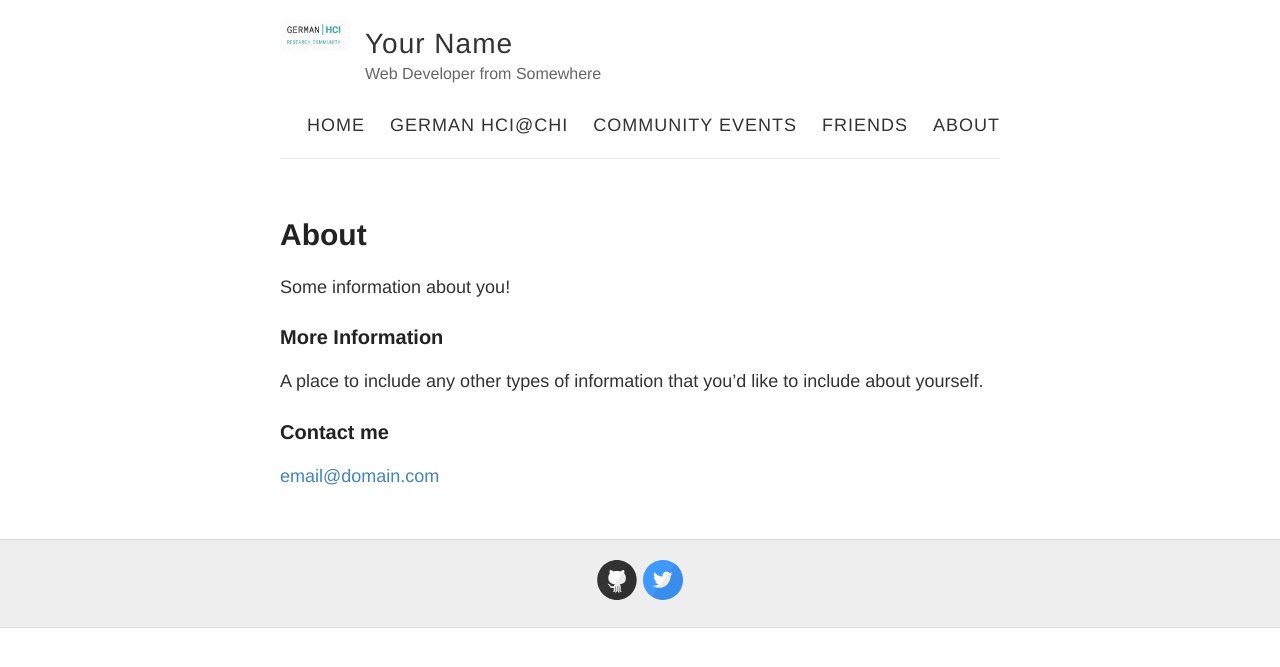
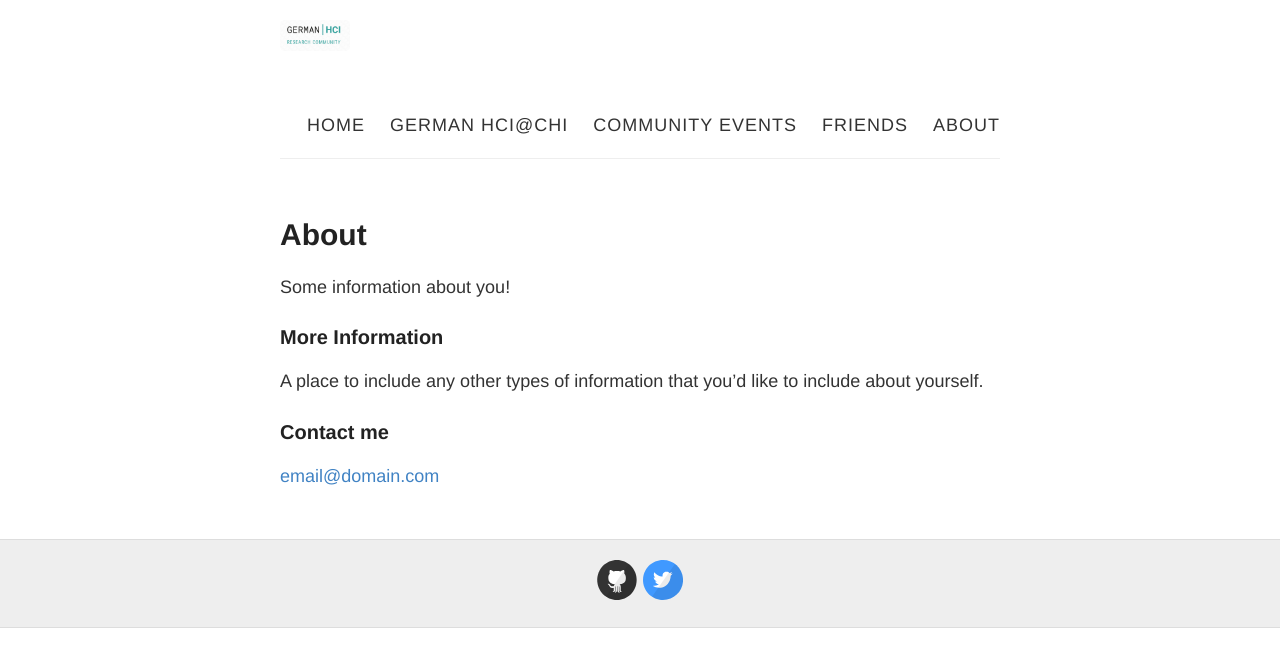
Before and after one commit to Kevacasiete/jeck, a Jekyll site: the page built from about.md, in a window 1280 px wide. Shown: the top 667 px of the page. Built offline with Jekyll 4.4.1, drawn with Linux system fonts in a browser that asks for light colours.

Commit message:
Update _config.yml

```diff
--- a/_config.yml
+++ b/_config.yml
@@ -3,10 +3,10 @@
 #
 
 # Name of your site (displayed in the header)
-name: Your Name
+name:
 
 # Short bio or description (displayed in the header)
-description: Web Developer from Somewhere
+description:
 
 # URL of your avatar or profile pic (you could use your GitHub profile pic)
 avatar: https://raw.githubusercontent.com/Kevacasiete/jeck/main/images/gerhci.PNG
```
